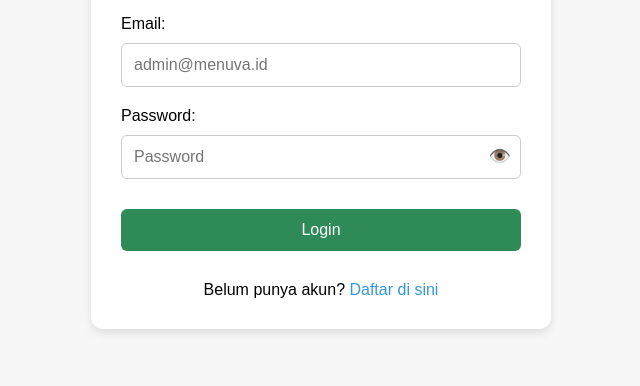
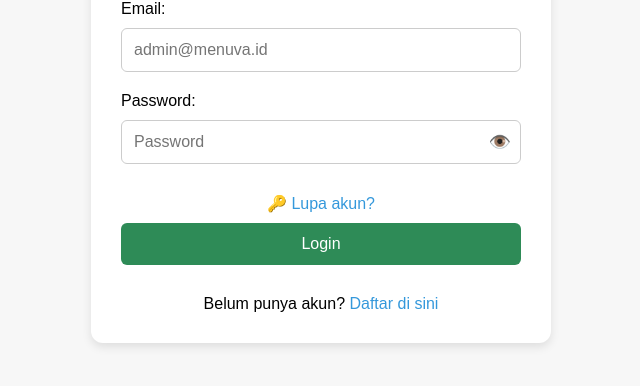
Before and after one commit to Menuva-digital/Menuva-Resto-A, a plain HTML site: page index.html in a window 1280 px wide. Shown: the part 342-728 px from the top of the page, without its empty margins (319-959 px from the left). Drawn offline with Linux system fonts and the light colour scheme.

Commit message:
Update index.html

```diff
--- a/index.html
+++ b/index.html
@@ -103,6 +103,11 @@ button {
         <span id="togglePassword" class="toggle-eye">👁️</span>
       </div>
 
+      <div class="link">
+      <a href="#" onclick="showSavedAccount()">🔑 Lupa akun?</a>
+      </div>
+      <p id="savedAccountInfo" class="error"></p>
+
       <p id="errorMsg" class="error"></p>
       <button type="submit">Login</button>
       <div class="link">
@@ -150,6 +155,22 @@ button {
       togglePassword.textContent = type === 'password' ? '👁️' : '🙈';
     });
   </script>
+  <script>
+  function showSavedAccount() {
+    const storedUsers = localStorage.getItem('menuvaUsers');
+    const users = storedUsers ? JSON.parse(storedUsers) : [];
 
+    if (users.length > 0) {
+      const lastUser = users[users.length - 1]; // tampilkan akun terakhir yang didaftarkan
+      const email = lastUser.email || 'Tidak tersedia';
+      const password = lastUser.password || 'Tidak tersedia';
+      document.getElementById('savedAccountInfo').textContent =
+        `✅ Akun ditemukan di perangkat ini:\n📧 Email: ${email}\n🔒 Password: ${password}`;
+    } else {
+      document.getElementById('savedAccountInfo').textContent =
+        '⚠️ Belum ada akun terdaftar di perangkat ini.';
+    }
+  }
+</script>
 </body>
 </html>
```
